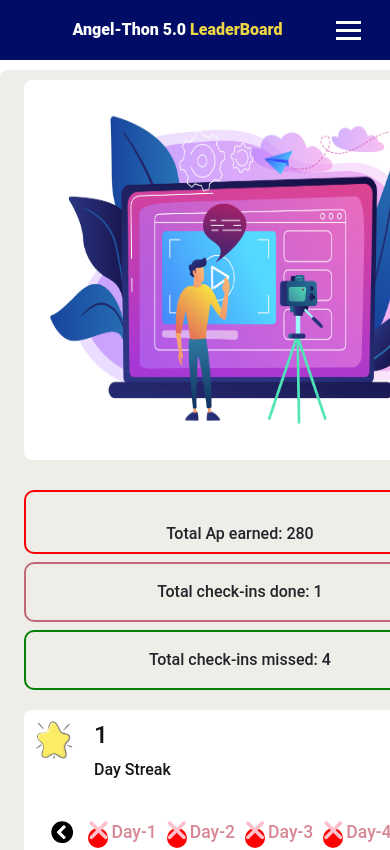
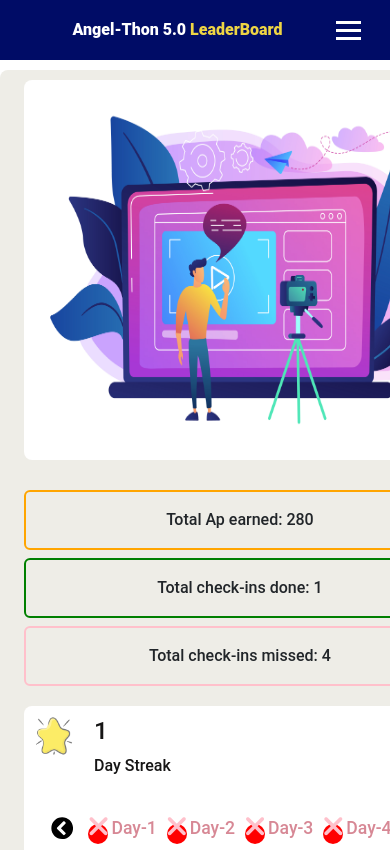
Before and after one commit to Rajankumar001/LeaderBoard-Fronted, a React (Create React App) app: page /today in a window 390 px wide. Shown: the top 850 px of the page. Built offline with nearby package versions, Linux system fonts and the light colour scheme; no server answers; sample sign-in values are in the browser's storage.

Commit message:
changes tracked

```diff
--- a/src/components/Screens/DashboardScreen.css
+++ b/src/components/Screens/DashboardScreen.css
@@ -307,49 +307,25 @@
     justify-content: space-around;
     align-items: center;
 }
-.Dashboard-content-one{
-    flex-wrap: wrap;
-    font-family: "Roboto", serif;
-    font-weight: 500;
-    font-style: normal;
-    padding: 30px;
+ .Dashboard-content-one{
+
     width: 90%;
     height: 60px;
-   display: flex;
-   justify-content: center;
-   align-items: center;
-    border: 2px solid red;
-    border-radius: 10px;
+
 
 }
 
 .Dashboard-content-two{
     flex-wrap: wrap;
-    font-family: "Roboto", serif;
-    font-weight: 500;
-    font-style: normal;
+
     width: 90%;
     height: 60px;
-    display: flex;
-   justify-content: center;
-   align-items: center;
-    border: 2px solid rgb(193, 103, 118);
-    border-radius: 10px;
 
 }
 .Dashboard-content-three{
     flex-wrap: wrap;
-    font-family: "Roboto", serif;
-    font-weight: 500;
-    font-style: normal;
     width: 90%;
     height:60px;
-    display: flex;
-   justify-content: center;
-   align-items: center;
-    border: 2px solid green;
-    border-radius: 10px;
-
 }
 .fa-solid {
     line-height: 1.2;
```
